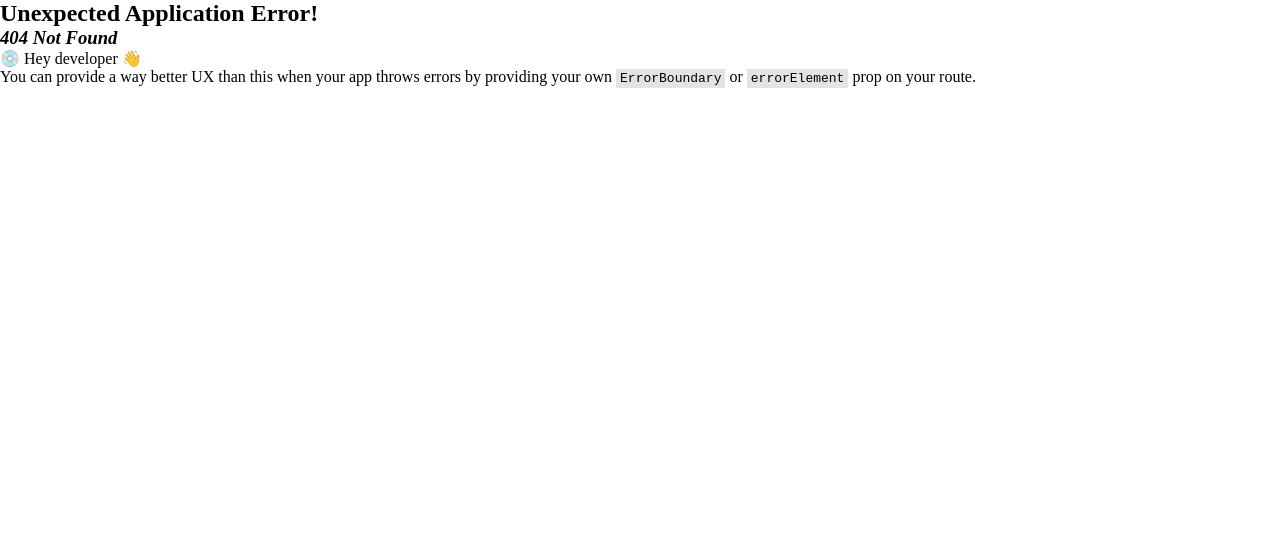
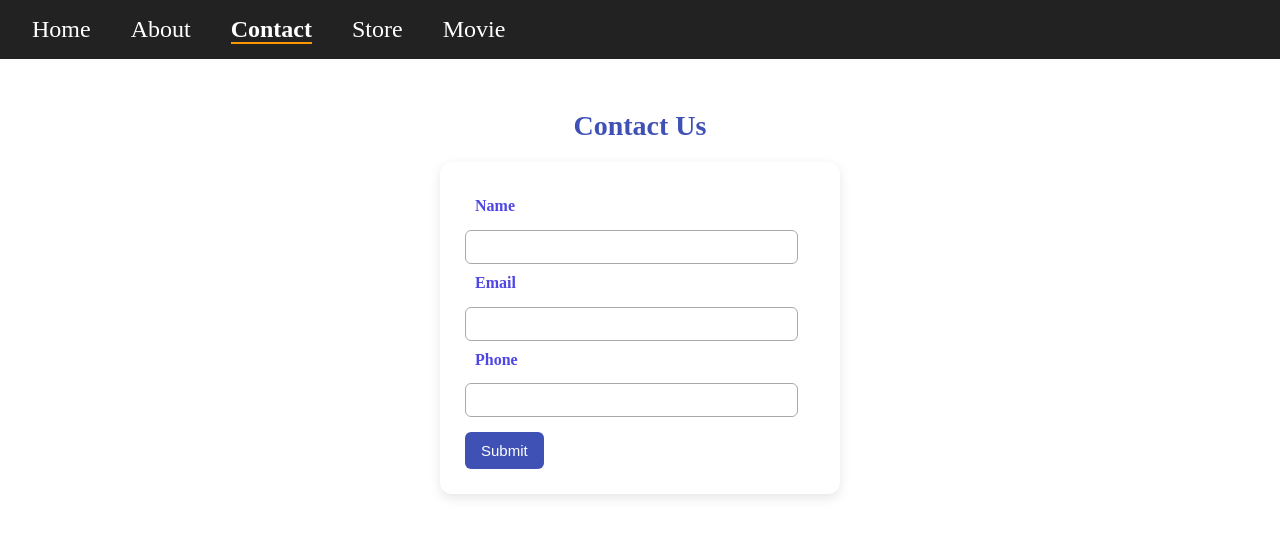
Before and after one commit to Deepak6205/sharpener-eCommerce-app, a React (Vite) app: page /contact in a window 1280 px wide. Before the commit this address had no page. Shown: the top 536 px of the page. Built offline with nearby package versions, Linux system fonts and the light colour scheme.

Commit message:
completed contact us task

```diff
--- a/src/App.jsx
+++ b/src/App.jsx
@@ -7,6 +7,7 @@ import Store from "./components/Store";
 import Cart from "./components/Cart";
 import { ProductProvider } from "./components/context/Context";
 import FetchMovie from "./components/movie/Movie";
+import Contact from "./components/Contact";
 
 const App = () => {
   const [isCartOpen, setIsCartOpen] = useState(false);
@@ -27,6 +28,15 @@ const App = () => {
         <div>
           <Navbar onCartClick={() => setIsCartOpen(true)} />
           <About />
+        </div>
+      ),
+    },
+    {
+      path: "contact",
+      element: (
+        <div>
+          <Navbar onCartClick={() => setIsCartOpen(true)} />
+          <Contact />
         </div>
       ),
     },
--- /dev/null
+++ b/src/components/Contact.jsx
@@ -0,0 +1,78 @@
+import React, { useState } from "react";
+import "../styles/Contact.css";
+
+const Contact = () => {
+  const [name, setName] = useState("");
+  const [email, setEmail] = useState("");
+  const [phone, setPhone] = useState("");
+
+  const submitHandler = async (e) => {
+    e.preventDefault();
+
+    const userData = {
+      name,
+      email,
+      phone,
+    };
+
+    try {
+      const response = await fetch(
+        "https://http-request-movie-default-rtdb.firebaseio.com/contacts.json",
+        {
+          method: "POST",
+          body: JSON.stringify(userData),
+          headers: {
+            "Content-Type": "application/json",
+          },
+        }
+      );
+
+      if (!response.ok) {
+        throw new Error("Something went wrong!");
+      }
+
+      alert("Form submitted successfully ");
+      setName("");
+      setEmail("");
+      setPhone("");
+    } catch (error) {
+      alert(`Failed to submit. Try again.${error}`);
+
+    }
+  };
+
+  return (
+    <div className="contact-container">
+      <h1>Contact Us</h1>
+      <form onSubmit={submitHandler} className="contact-form">
+        <label>Name</label>
+        <input
+          type="text"
+          value={name}
+          onChange={(e) => setName(e.target.value)}
+          required
+        />
+
+        <label>Email</label>
+        <input
+          type="email"
+          value={email}
+          onChange={(e) => setEmail(e.target.value)}
+          required
+        />
+
+        <label>Phone</label>
+        <input
+          type="tel"
+          value={phone}
+          onChange={(e) => setPhone(e.target.value)}
+          required
+        />
+
+        <button type="submit" className="submit-btn">Submit</button>
+      </form>
+    </div>
+  );
+};
+
+export default Contact;
--- a/src/components/Navbar.jsx
+++ b/src/components/Navbar.jsx
@@ -19,6 +19,11 @@ const Navbar = ({onCartClick}) => {
           <li className="nav-item">
             <NavLink to="/about" className="nav-link">
               About
+            </NavLink>
+          </li>
+          <li className="nav-item">
+            <NavLink to="/contact" className="nav-link">
+              Contact
             </NavLink>
           </li>
           <li className="nav-item">
--- /dev/null
+++ b/src/styles/Contact.css
@@ -0,0 +1,63 @@
+.contact-container {
+  margin-top: 80px; /* ensures content is below navbar */
+  display: flex;
+  flex-direction: column;
+  align-items: center;
+  padding: 30px;
+}
+
+.contact-container h1 {
+  font-size: 28px;
+  color: #3f51b5;
+  margin-bottom: 20px;
+}
+
+.contact-form {
+  background: #fff;
+  padding: 25px;
+  border-radius: 12px;
+  box-shadow: 0 4px 12px rgba(0, 0, 0, 0.1);
+  width: 100%;
+  max-width: 400px;
+}
+
+.form-group {
+  display: flex;
+  flex-direction: column;
+  margin-bottom: 18px;
+}
+
+.form-group label {
+  font-size: 14px;
+  color: #333;
+  margin-bottom: 6px;
+}
+
+.form-group input {
+  padding: 10px;
+  border: 1px solid #bbb;
+  border-radius: 6px;
+  font-size: 14px;
+}
+
+.form-group input:focus {
+  outline: none;
+  border-color: #3f51b5;
+  box-shadow: 0 0 5px rgba(63, 81, 181, 0.5);
+}
+
+.submit-btn {
+  background: #3f51b5;
+  color: white;
+  padding: 10px 16px;
+  border: none;
+  margin-top: 15px;
+  border-radius: 6px;
+  font-size: 15px;
+  cursor: pointer;
+  transition: background 0.3s;
+}
+
+.submit-btn:hover {
+  background: #5c6bc0;
+}
```
